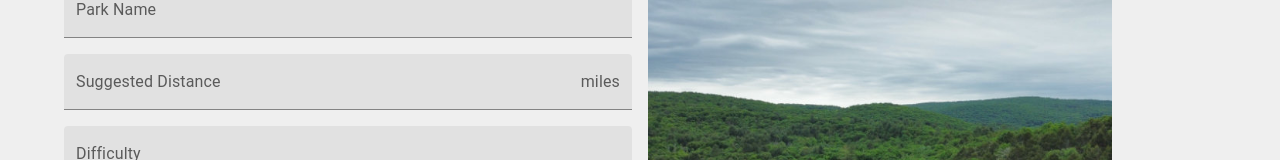
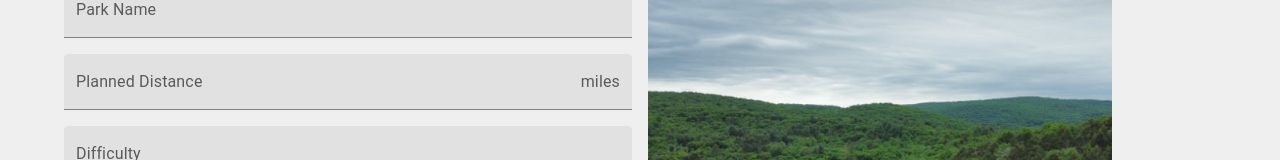
Before and after one commit to StephenCsengo/flatiron-phase-2-project-frontend, a React (Create React App) app: page /addhike in a window 1280 px wide. Shown: the part 481-641 px from the top of the page. Built offline with nearby package versions, Linux system fonts and the light colour scheme; no server answers.

Commit message:
Adjust wording within form field

```diff
--- a/src/components/AddHike.js
+++ b/src/components/AddHike.js
@@ -51,7 +51,7 @@ function AddHike({ onAddHike }) {
               className="input"
               onChange={(e) => setSuggestedmi(e.target.value)}
               id="suggestedmi"
-              label="Suggested Distance"
+              label="Planned Distance"
               variant="filled"
               InputProps={{
                 endAdornment: (
```
